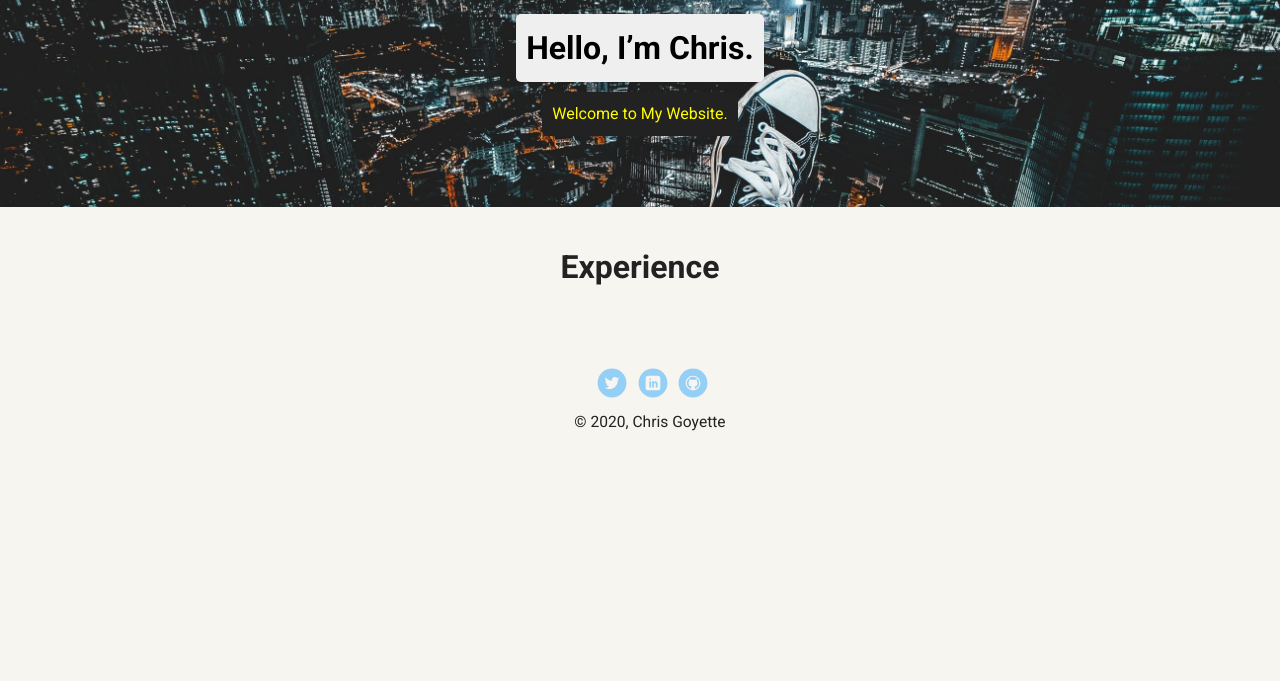
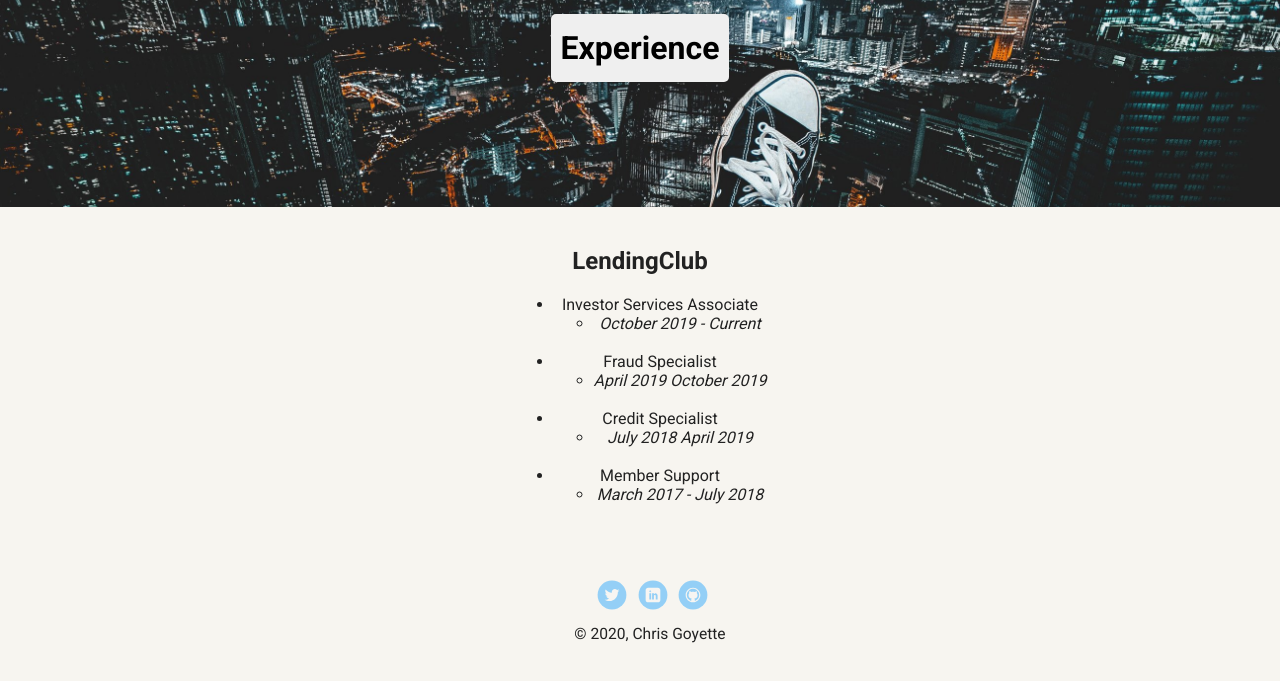
Before and after one commit to Chris-Goyette/Treehouse-Project-1, a plain HTML site: page experience.html in a window 1280 px wide. Shown: the part 263-944 px from the top of the page. Before the commit the page ends 800 px from the top, so only its background shows below. Drawn offline with Linux system fonts and the light colour scheme; a web font is replaced by a local one.

Commit message:
Made an UL for my jobs
This is one commit for my previous jobs bulleted

```diff
--- a/experience.html
+++ b/experience.html
@@ -19,13 +19,33 @@
 
             <header>
                 <img src="images/profile_pic.jpg" alt="Selfie of Chris Goyette" class="profile-image">
-                <h1 class="tag name">Hello, I’m Chris.</h1>
-                <p class="tag location">Welcome to My Website.</p>
+                <h1 class="tag name">Experience</h1>
             </header>
 
     <main class="flex">
         <div class="experience">
-            <h1>Experience</h1>
+            <h2>LendingClub</h2>
+                <ul>
+                    <li>Investor Services Associate</li>
+                        <ul>
+                            <li><em>October 2019 - Current</em></li>
+                        </ul>
+                        <br>
+                    <li>Fraud Specialist </li>
+                        <ul>
+                            <li><em>April 2019 October 2019</em></li>
+                        </ul>
+                        <br>
+                    <li>Credit Specialist</li>
+                        <ul>
+                            <li><em>July 2018 April 2019</em></li>
+                        </ul>
+                        <br>
+                    <li>Member Support </li>
+                        <ul>
+                            <li><em>March 2017 - July 2018</em></li>
+                        </ul>
+                </ul>
 
         </div>
         </body>
```
